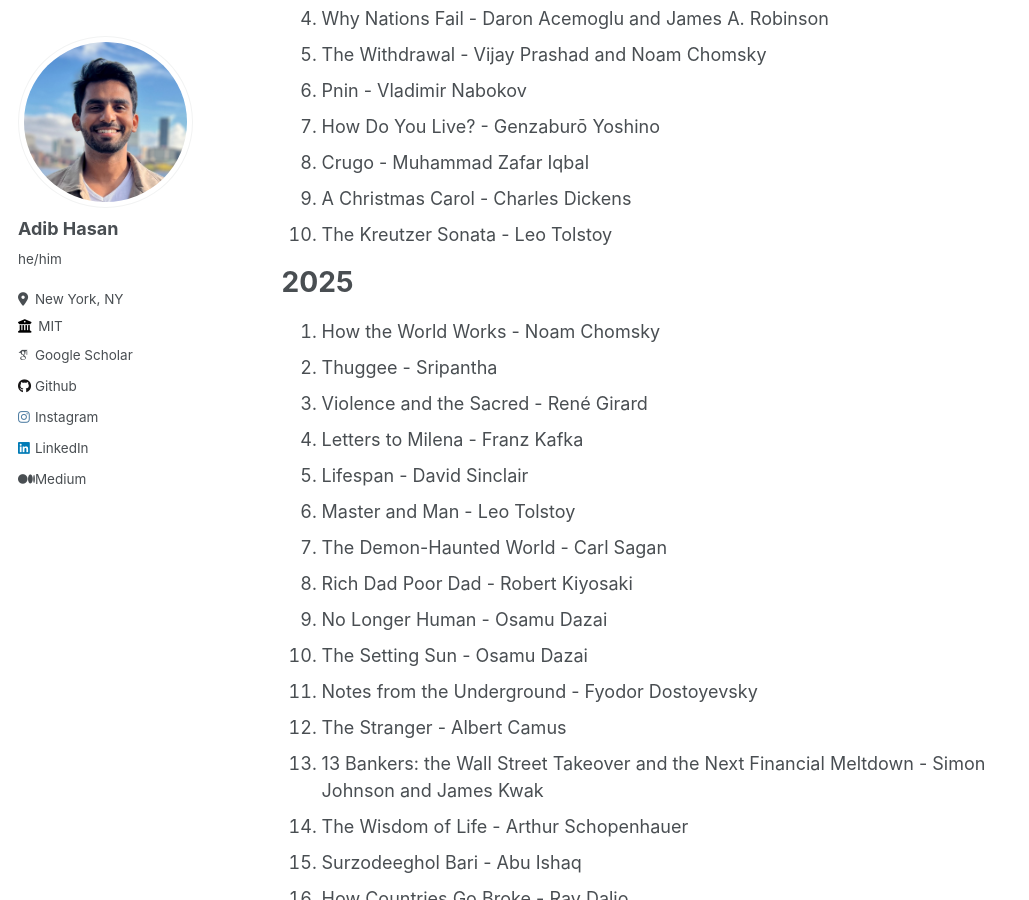
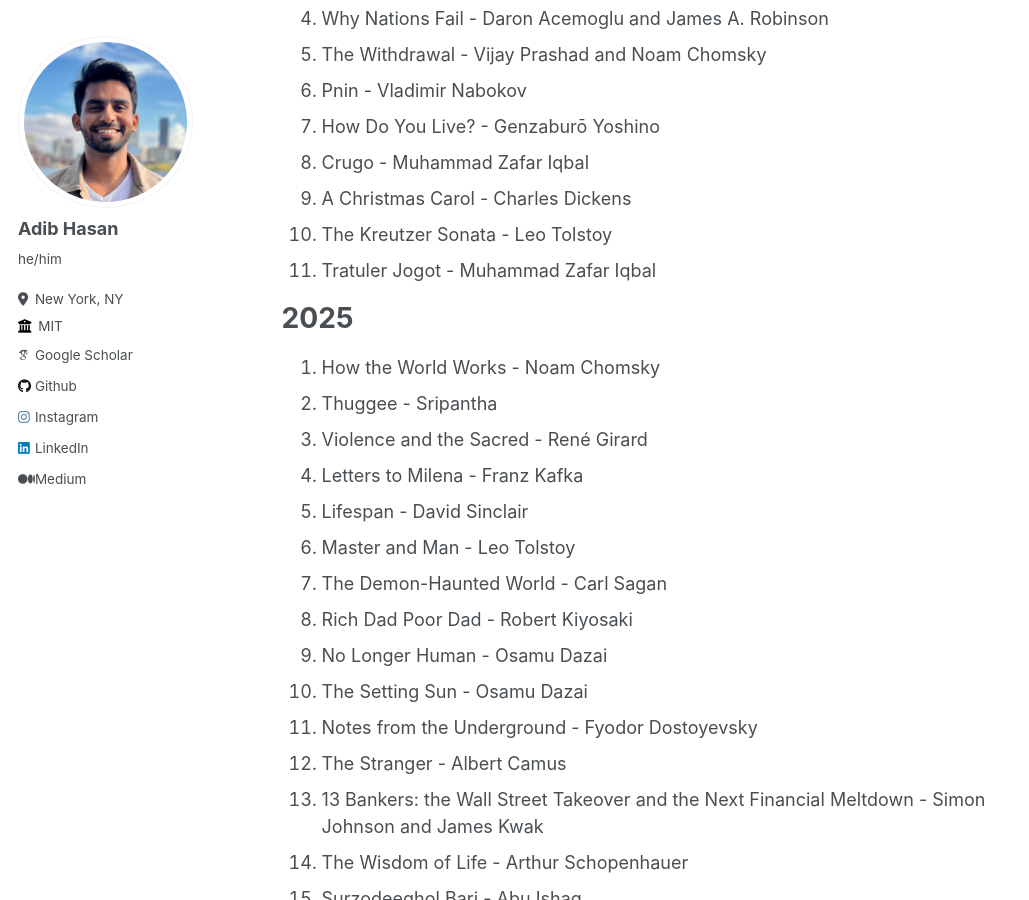
Before and after one commit to Neehan/neehan.github.io, a Jekyll site: the page built from _pages/reading.md, in a window 1280 px wide and 900 px high, scrolled down 443 px. Shown: the whole window, without its empty margins (0-1029 px from the left). Built offline with Jekyll 4.4.1, drawn with Linux system fonts in a browser that asks for light colours; some web fonts are replaced.

Commit message:
Update reading.md

```diff
--- a/_pages/reading.md
+++ b/_pages/reading.md
@@ -18,6 +18,7 @@ Here is what I am currently reading:
 8. Crugo - Muhammad Zafar Iqbal
 9. A Christmas Carol - Charles Dickens
 10. The Kreutzer Sonata - Leo Tolstoy
+11. Tratuler Jogot - Muhammad Zafar Iqbal
 
 # 2025
 1. How the World Works - Noam Chomsky
```
